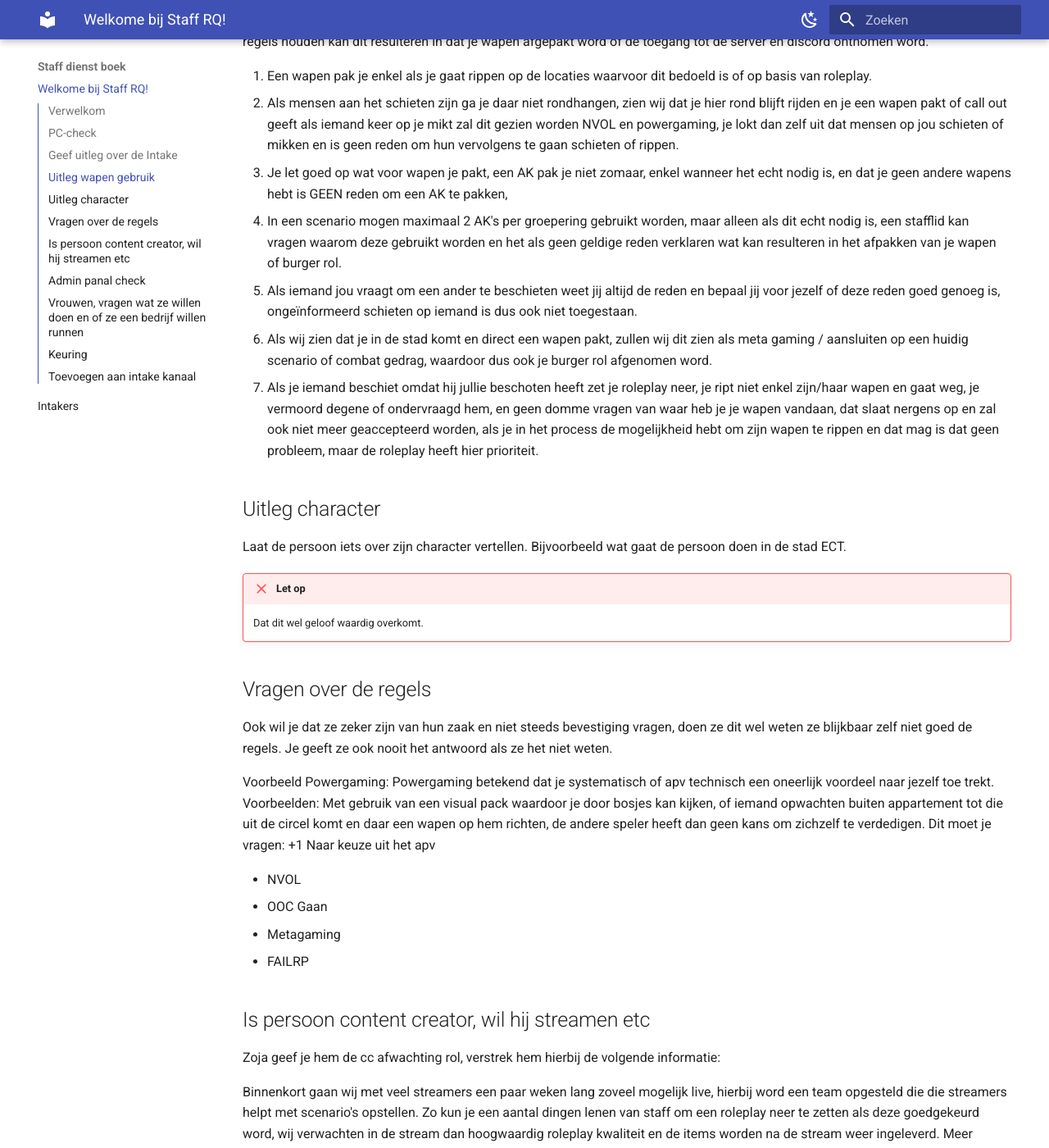
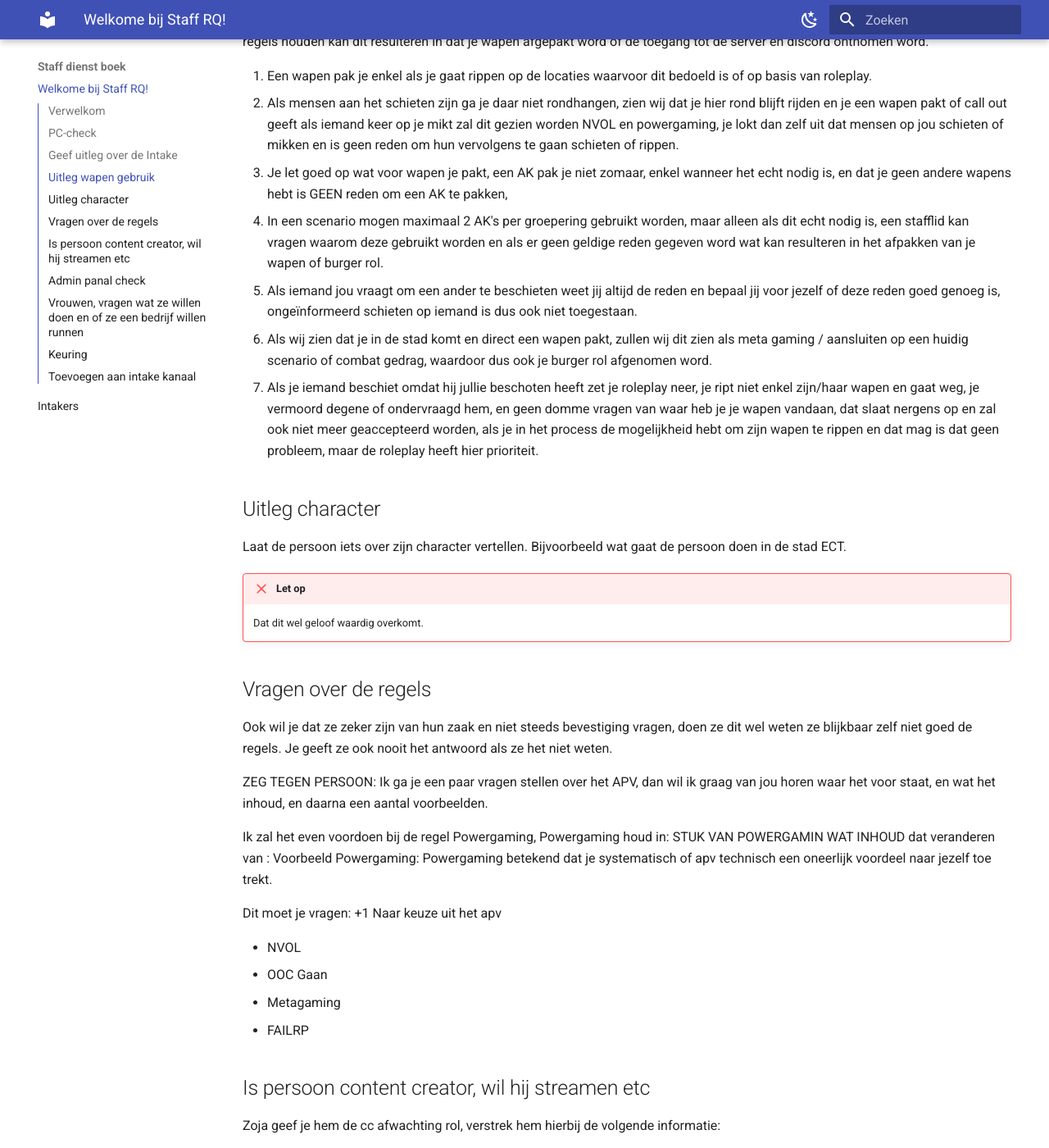
Before and after one commit to rqniels/Staff, an MkDocs documentation site: the page built from docs/index.md, in a window 1280 px wide and 1400 px high, scrolled down 1438 px. Shown: the whole window at 82% size. Built offline with MkDocs 1.6.1 and Material for MkDocs 9.7.7, drawn with Linux system fonts in a browser that asks for light colours.

Commit message:
Apdate 223

```diff
--- a/docs/index.md
+++ b/docs/index.md
@@ -34,7 +34,7 @@ Omdat er veel combat was bij ons in de stad krijgen jullie allemaal een uitleg o
 1. Een wapen pak je enkel als je gaat rippen op de locaties waarvoor dit bedoeld is of op basis van roleplay.
 2. Als mensen aan het schieten zijn ga je daar niet rondhangen, zien wij dat je hier rond blijft rijden en je een wapen pakt of call out geeft als iemand keer op je mikt zal dit gezien worden NVOL en powergaming, je lokt dan zelf uit dat mensen op jou schieten of mikken en is geen reden om hun vervolgens te gaan schieten of rippen.
 3. Je let goed op wat voor wapen je pakt, een AK pak je niet zomaar, enkel wanneer het echt nodig is, en dat je geen andere wapens hebt is GEEN reden om een AK te pakken,
-4. In een scenario mogen maximaal 2 AK's per groepering gebruikt worden, maar alleen als dit echt nodig is, een stafflid kan vragen waarom deze gebruikt worden en het als geen geldige reden verklaren wat kan resulteren in het afpakken van je wapen of burger rol.
+4. In een scenario mogen maximaal 2 AK's per groepering gebruikt worden, maar alleen als dit echt nodig is, een stafflid kan vragen waarom deze gebruikt worden en als er geen geldige reden gegeven word wat kan resulteren in het afpakken van je wapen of burger rol.
 5. Als iemand jou vraagt om een ander te beschieten weet jij altijd de reden en bepaal jij voor jezelf of deze reden goed genoeg is, ongeïnformeerd schieten op iemand is dus ook niet toegestaan.
 6. Als wij zien dat je in de stad komt en direct een wapen pakt, zullen wij dit zien als meta gaming / aansluiten op een huidig scenario of combat gedrag, waardoor dus ook je burger rol afgenomen word.
 7. Als je iemand beschiet omdat hij jullie beschoten heeft zet je roleplay neer, je ript niet enkel zijn/haar wapen en gaat weg, je vermoord degene of ondervraagd hem, en geen domme vragen van waar heb je je wapen vandaan, dat slaat nergens op en zal ook niet meer geaccepteerd worden, als je in het process de mogelijkheid hebt om zijn wapen te rippen en dat mag is dat geen probleem, maar de roleplay heeft hier prioriteit.
@@ -46,9 +46,11 @@ Laat de persoon iets over zijn character vertellen. Bijvoorbeeld wat gaat de per
 Ook wil je dat ze zeker zijn van hun zaak en niet steeds bevestiging vragen, doen ze dit wel weten ze blijkbaar zelf niet goed de regels.
 Je geeft ze ook nooit het antwoord als ze het niet weten.
 
-Voorbeeld Powergaming:
-Powergaming betekend dat je systematisch of apv technisch een oneerlijk voordeel naar jezelf toe trekt.
-Voorbeelden: Met gebruik van een visual pack waardoor je door bosjes kan kijken, of iemand opwachten buiten appartement tot die uit de circel komt en daar een wapen op hem richten, de andere speler heeft dan geen kans om zichzelf te verdedigen.
+ZEG TEGEN PERSOON: Ik ga je een paar vragen stellen over het APV, dan wil ik graag van jou horen waar het voor staat, en wat het inhoud, en daarna een aantal voorbeelden.
+
+Ik zal het even voordoen bij de regel Powergaming, Powergaming houd in: STUK VAN POWERGAMIN WAT INHOUD
+dat veranderen van : Voorbeeld Powergaming: Powergaming betekend dat je systematisch of apv technisch een oneerlijk voordeel naar jezelf toe trekt.
+
 Dit moet je vragen: +1 Naar keuze uit het apv
 
 - NVOL
```
Also changed, not shown: docs/intake.md (+6 -4 lines).
